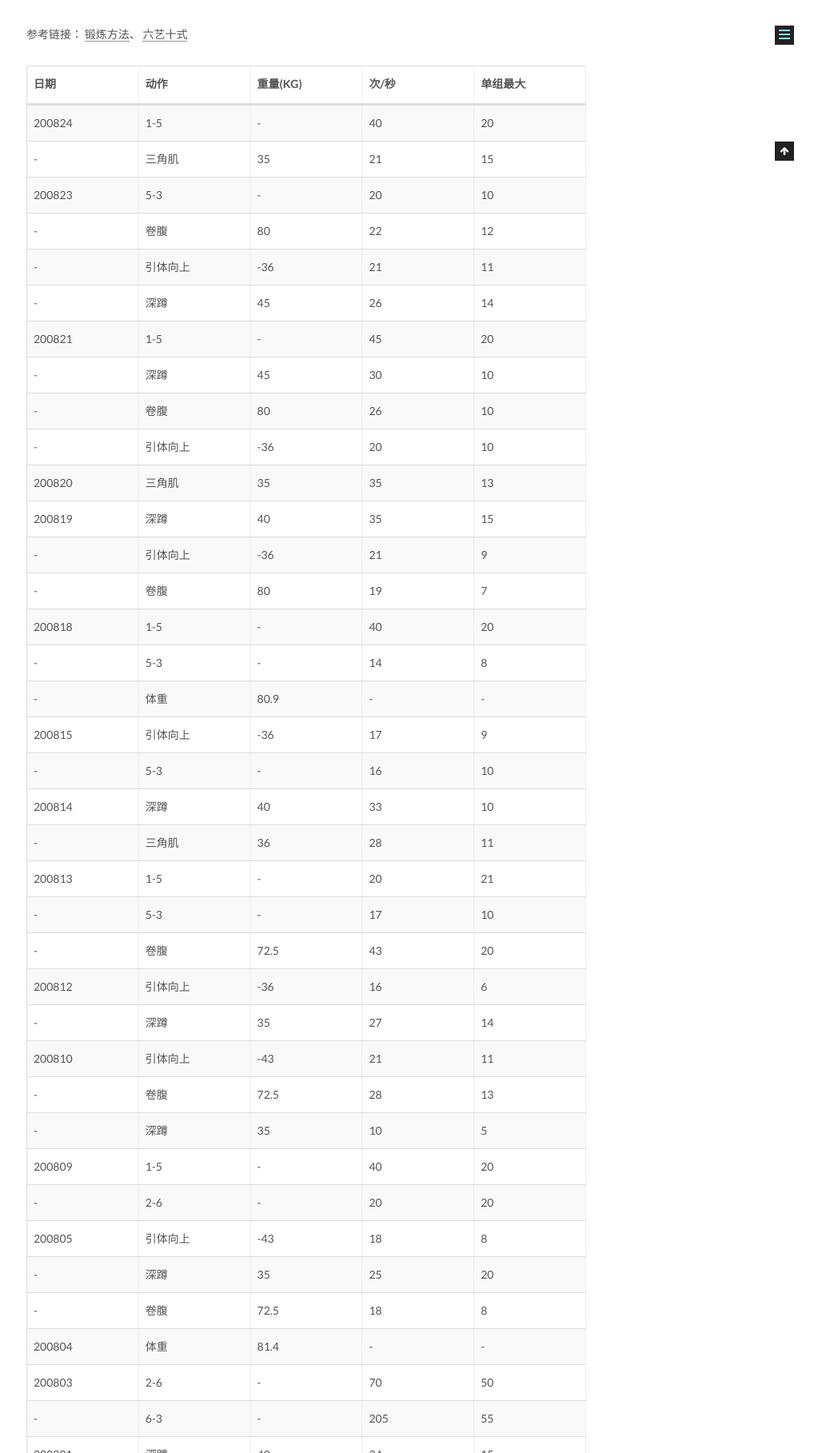
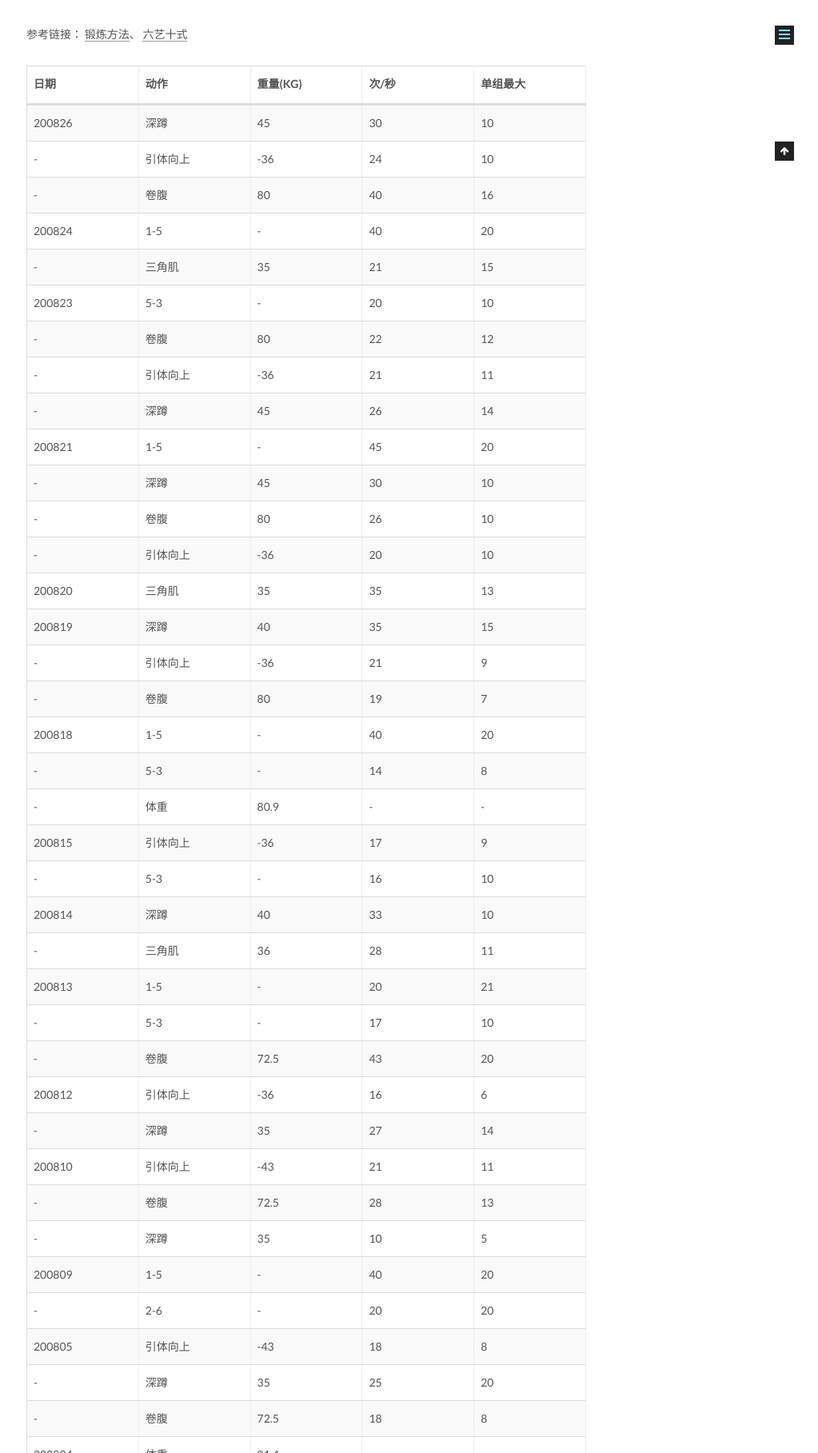
Before and after one commit to CodeHunter2006/CodeHunter2006.github.io, a Jekyll site: the page built from _posts/2020-06-01-Fitness_Record.md, in a window 1280 px wide, cut to the strip 799-2616 px from the top of the page. Shown: the whole strip at 80% size, without its empty margins (257-1280 px from the left). Built offline with Jekyll 4.4.1, drawn with Linux system fonts in a browser that asks for light colours.

Commit message:
[doc]: add contents.

```diff
--- a/_posts/2020-06-01-Fitness_Record.md
+++ b/_posts/2020-06-01-Fitness_Record.md
@@ -14,6 +14,9 @@ tags: Healthy
 
 | 日期   | 动作     | 重量(KG) | 次/秒 | 单组最大 |
 | ------ | -------- | -------- | ----- | -------- |
+| 200826 | 深蹲     | 45       | 30    | 10       |
+| -      | 引体向上 | -36      | 24    | 10       |
+| -      | 卷腹     | 80       | 40    | 16       |
 | 200824 | 1-5      | -        | 40    | 20       |
 | -      | 三角肌   | 35       | 21    | 15       |
 | 200823 | 5-3      | -        | 20    | 10       |
```
Also changed, not shown: _posts/2019-10-02-Git_CMD.md (+4 -0 lines).
